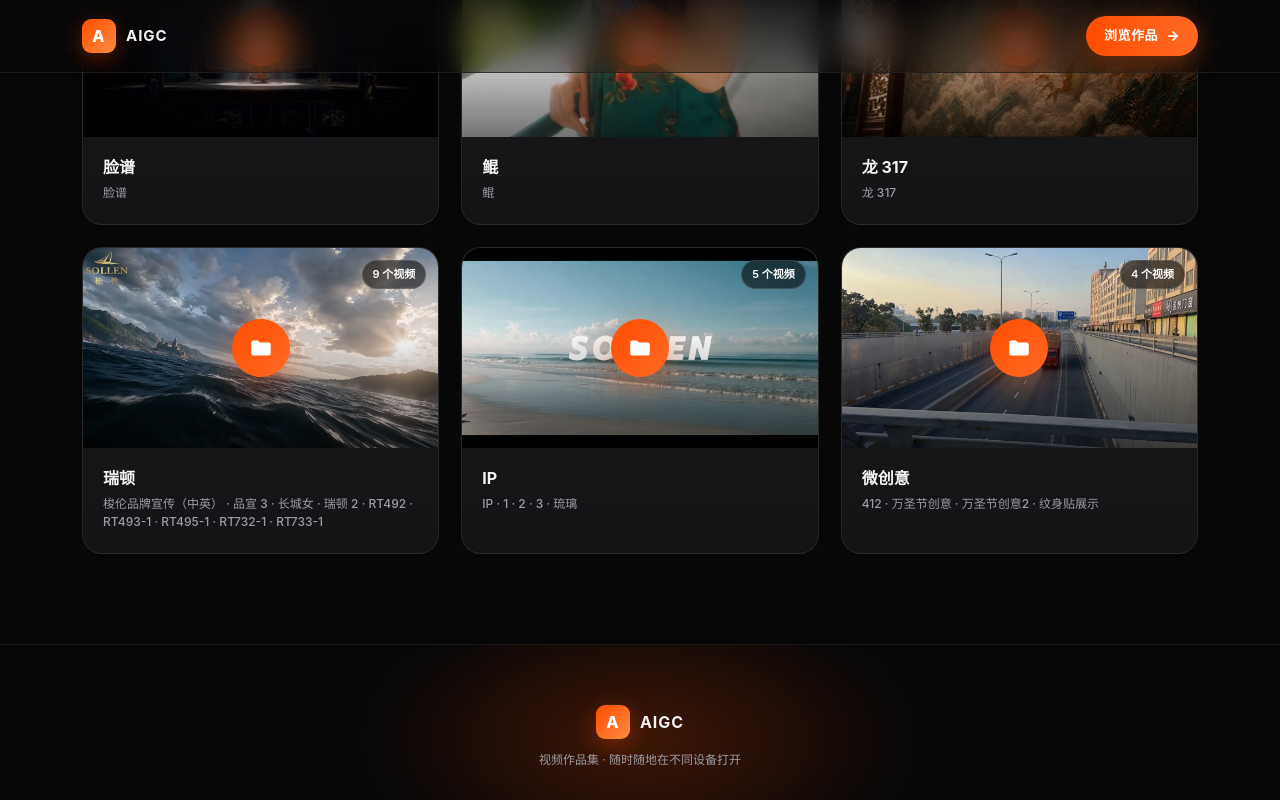
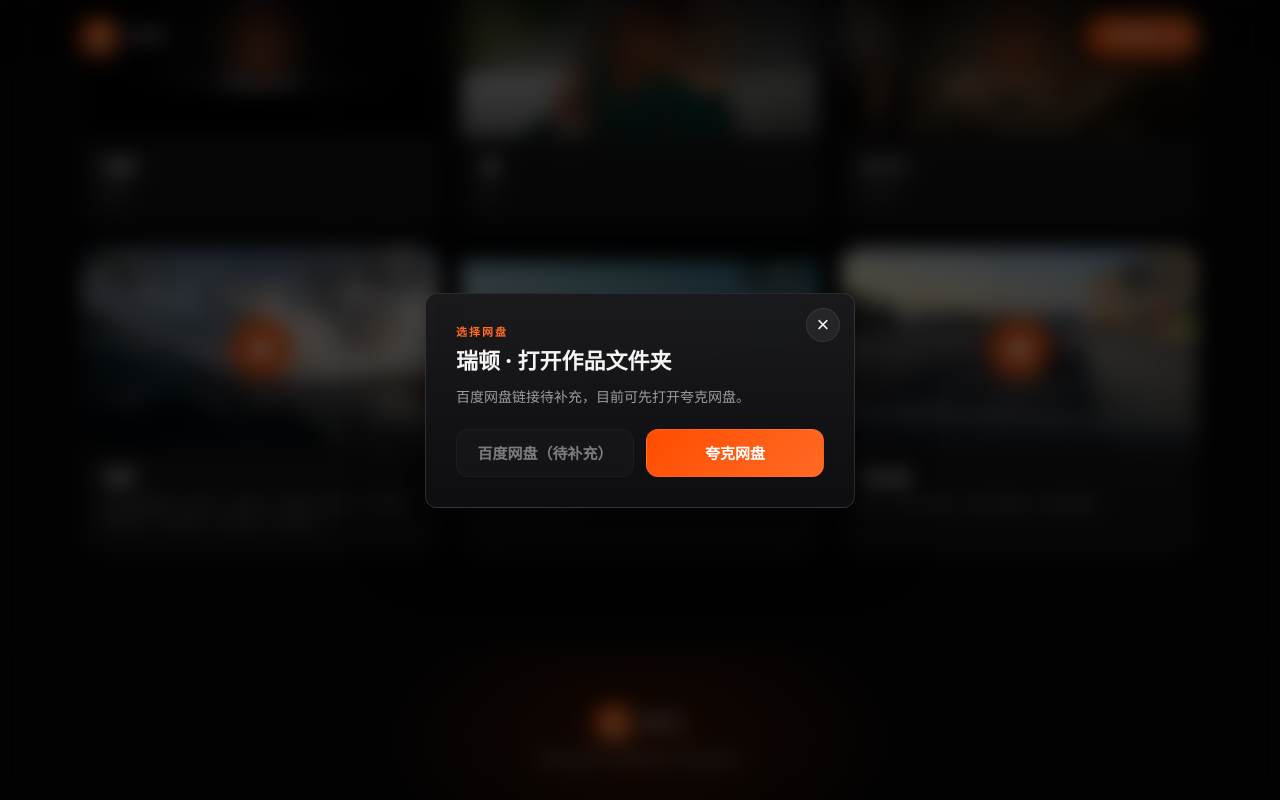
Before and after one commit to wjg359136-hue/video-portfolio, a plain HTML site: page index.html in a window 1280 px wide. Both pictures are taken after a click on the element 260 px from the left and 1979 px from the top of the page. Shown: the part 1579-2379 px from the top of the page. Drawn offline with Linux system fonts and the light colour scheme.

Commit message:
Add cloud drive selection dialog

```diff
--- a/css/style.css
+++ b/css/style.css
@@ -27,6 +27,8 @@
   line-height: 1.5;
   overflow-x: hidden;
 }
+
+body.dialog-open { overflow: hidden; }
 
 .container { max-width: 1160px; margin: 0 auto; padding: 0 22px; }
 
@@ -478,6 +480,120 @@
 .loading, .error { padding: 80px 0; text-align: center; color: var(--text-dim); }
 .error { color: #ff6b6b; }
 
+/* ===== 网盘选择弹窗 ===== */
+.pan-dialog[hidden] { display: none; }
+
+.pan-dialog {
+  position: fixed;
+  inset: 0;
+  z-index: 200;
+  display: grid;
+  place-items: center;
+  padding: 22px;
+  animation: fadeIn 0.18s ease;
+}
+
+.pan-dialog-backdrop {
+  position: absolute;
+  inset: 0;
+  background: rgba(0, 0, 0, 0.68);
+  backdrop-filter: blur(10px);
+}
+
+.pan-dialog-panel {
+  position: relative;
+  z-index: 1;
+  width: min(430px, 100%);
+  padding: 30px;
+  border: 1px solid rgba(255, 255, 255, 0.12);
+  border-radius: var(--radius-sm);
+  background: linear-gradient(180deg, rgba(26, 26, 29, 0.98), rgba(14, 14, 16, 0.98));
+  box-shadow: var(--shadow);
+  animation: popIn 0.2s ease;
+}
+
+.pan-dialog-close {
+  position: absolute;
+  top: 14px;
+  right: 14px;
+  width: 34px;
+  height: 34px;
+  border: 1px solid var(--border);
+  border-radius: 50%;
+  background: rgba(255, 255, 255, 0.06);
+  color: var(--text);
+  font-size: 22px;
+  line-height: 1;
+  cursor: pointer;
+}
+
+.pan-dialog-close:hover {
+  border-color: rgba(255, 77, 0, 0.45);
+  background: rgba(255, 77, 0, 0.12);
+}
+
+.pan-dialog-eyebrow {
+  color: var(--accent-soft);
+  font-size: 11px;
+  font-weight: 800;
+  letter-spacing: 0.18em;
+  margin-bottom: 8px;
+}
+
+.pan-dialog-title {
+  max-width: calc(100% - 42px);
+  font-size: 22px;
+  font-weight: 800;
+  line-height: 1.25;
+  margin-bottom: 10px;
+}
+
+.pan-dialog-copy {
+  color: var(--text-dim);
+  font-size: 14px;
+  margin-bottom: 22px;
+}
+
+.pan-dialog-actions {
+  display: grid;
+  grid-template-columns: 1fr 1fr;
+  gap: 12px;
+}
+
+.pan-option {
+  min-height: 48px;
+  border: 1px solid var(--border);
+  border-radius: var(--radius-sm);
+  color: #fff;
+  font-family: inherit;
+  font-size: 15px;
+  font-weight: 800;
+  cursor: pointer;
+  transition: transform 0.18s ease, box-shadow 0.18s ease, border-color 0.18s ease;
+}
+
+.pan-option.baidu {
+  background: linear-gradient(135deg, #2f74ff, #58a3ff);
+}
+
+.pan-option.quark {
+  background: linear-gradient(135deg, var(--accent), var(--accent-soft));
+}
+
+.pan-option:hover:not(:disabled),
+.pan-option:focus-visible:not(:disabled) {
+  transform: translateY(-2px);
+  border-color: rgba(255, 255, 255, 0.32);
+  box-shadow: 0 12px 28px rgba(0, 0, 0, 0.34);
+  outline: none;
+}
+
+.pan-option:disabled {
+  cursor: not-allowed;
+  opacity: 0.45;
+  background: var(--surface-2);
+}
+
 @keyframes fadeIn { from { opacity: 0; } to { opacity: 1; } }
 @keyframes popIn { from { opacity: 0; transform: translateY(10px) scale(0.98); } to { opacity: 1; transform: none; } }
 
@@ -493,4 +609,6 @@
   .video-grid { grid-template-columns: 1fr; gap: 16px; }
   .folder-icon { width: 50px; height: 50px; }
   .folder-icon svg { width: 22px; height: 22px; }
+  .pan-dialog-panel { padding: 26px 20px 22px; }
+  .pan-dialog-actions { grid-template-columns: 1fr; }
 }
--- a/data/projects.json
+++ b/data/projects.json
@@ -1,7 +1,7 @@
 {
   "site": {
     "title": "AIGC",
-    "subtitle": "视频展示 · 点击跳转夸克网盘查看"
+    "subtitle": "视频展示 · 点击选择网盘查看"
   },
   "projects": [
     {
--- a/index.html
+++ b/index.html
@@ -46,7 +46,7 @@
       <div class="container">
         <p class="section-eyebrow">SELECTED WORKS</p>
         <h2 class="section-title">精选作品</h2>
-        <p class="section-desc">点击卡片进入项目文件夹，在夸克网盘中播放</p>
+        <p class="section-desc">点击卡片选择百度网盘或夸克网盘查看</p>
       </div>
     </div>
 
--- a/js/app.js
+++ b/js/app.js
@@ -3,7 +3,7 @@
 
   var DATA_URL = 'data/projects.json';
 
-  var state = { data: null, activeProject: 'all' };
+  var state = { data: null, activeProject: 'all', activeDialogProject: null };
 
   var els = {
     title: document.getElementById('site-title'),
@@ -15,13 +15,90 @@
     marquee: document.getElementById('marquee')
   };
 
+  var dialog = createPanDialog();
+
   function folderIcon() {
     return '<svg viewBox="0 0 24 24" aria-hidden="true"><path d="M3 7a2 2 0 0 1 2-2h4l2 2h8a2 2 0 0 1 2 2v8a2 2 0 0 1-2 2H5a2 2 0 0 1-2-2V7z"/></svg>';
+  }
+
+  function getProjectUrl(project, type) {
+    if (!project) return '';
+    if (type === 'baidu') return project.baiduUrl || project.baiduPanUrl || '';
+    return project.quarkUrl || project.folderUrl || '';
   }
 
   function openFolder(url) {
     if (!url) return;
     window.open(url, '_blank', 'noopener');
+  }
+
+  function createPanDialog() {
+    var overlay = document.createElement('div');
+    overlay.className = 'pan-dialog';
+    overlay.hidden = true;
+    overlay.innerHTML = [
+      '<div class="pan-dialog-backdrop" data-close="true"></div>',
+      '<section class="pan-dialog-panel" role="dialog" aria-modal="true" aria-labelledby="pan-dialog-title">',
+      '  <button class="pan-dialog-close" type="button" aria-label="关闭" data-close="true">×</button>',
+      '  <p class="pan-dialog-eyebrow">选择网盘</p>',
+      '  <h3 class="pan-dialog-title" id="pan-dialog-title">打开作品文件夹</h3>',
+      '  <p class="pan-dialog-copy">请选择要跳转的网盘平台查看视频作品。</p>',
+      '  <div class="pan-dialog-actions">',
+      '    <button class="pan-option baidu" type="button" data-pan="baidu">百度网盘</button>',
+      '    <button class="pan-option quark" type="button" data-pan="quark">夸克网盘</button>',
+      '  </div>',
+      '</section>'
+    ].join('');
+    document.body.appendChild(overlay);
+
+    overlay.addEventListener('click', function (e) {
+      var close = e.target && e.target.getAttribute('data-close');
+      var pan = e.target && e.target.getAttribute('data-pan');
+      if (close) closePanDialog();
+      if (pan) choosePan(pan);
+    });
+
+    document.addEventListener('keydown', function (e) {
+      if (!overlay.hidden && e.key === 'Escape') closePanDialog();
+    });
+
+    return {
+      overlay: overlay,
+      title: overlay.querySelector('.pan-dialog-title'),
+      copy: overlay.querySelector('.pan-dialog-copy'),
+      baidu: overlay.querySelector('[data-pan="baidu"]'),
+      quark: overlay.querySelector('[data-pan="quark"]')
+    };
+  }
+
+  function openPanDialog(project) {
+    state.activeDialogProject = project;
+    var baiduUrl = getProjectUrl(project, 'baidu');
+    var quarkUrl = getProjectUrl(project, 'quark');
+    dialog.title.textContent = project.name + ' · 打开作品文件夹';
+    dialog.copy.textContent = baiduUrl
+      ? '请选择要跳转的网盘平台查看视频作品。'
+      : '百度网盘链接待补充，目前可先打开夸克网盘。';
+    dialog.baidu.disabled = !baiduUrl;
+    dialog.baidu.textContent = baiduUrl ? '百度网盘' : '百度网盘（待补充）';
+    dialog.quark.disabled = !quarkUrl;
+    dialog.quark.textContent = quarkUrl ? '夸克网盘' : '夸克网盘（待补充）';
+    dialog.overlay.hidden = false;
+    document.body.classList.add('dialog-open');
+    (baiduUrl ? dialog.baidu : dialog.quark).focus();
+  }
+
+  function closePanDialog() {
+    dialog.overlay.hidden = true;
+    document.body.classList.remove('dialog-open');
+    state.activeDialogProject = null;
+  }
+
+  function choosePan(type) {
+    var url = getProjectUrl(state.activeDialogProject, type);
+    if (!url) return;
+    closePanDialog();
+    openFolder(url);
   }
 
   function initMarquee(projects) {
@@ -140,7 +217,7 @@
     meta.appendChild(proj);
     card.appendChild(meta);
 
-    function open() { openFolder(project.folderUrl); }
+    function open() { openPanDialog(project); }
     card.addEventListener('click', open);
     card.addEventListener('keydown', function (e) {
       if (e.key === 'Enter' || e.key === ' ') { e.preventDefault(); open(); }
```
